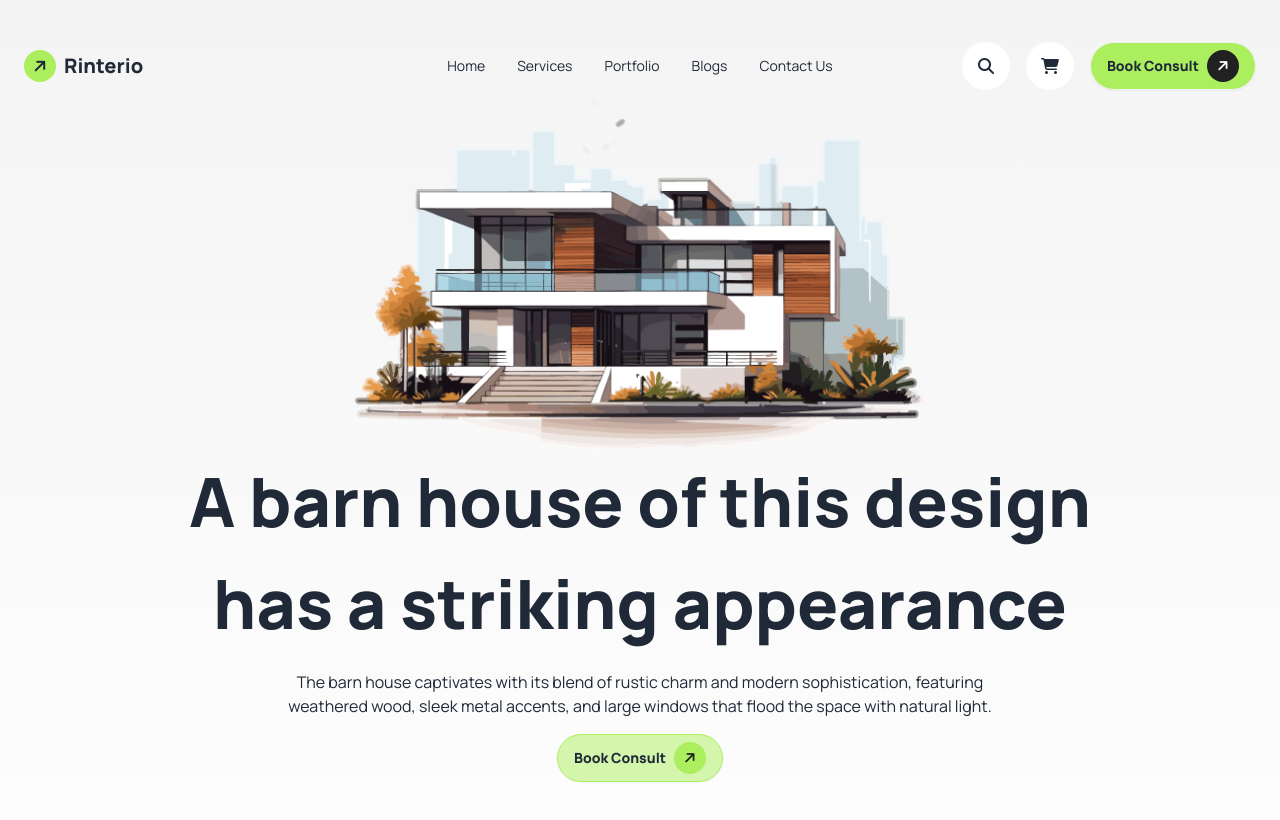
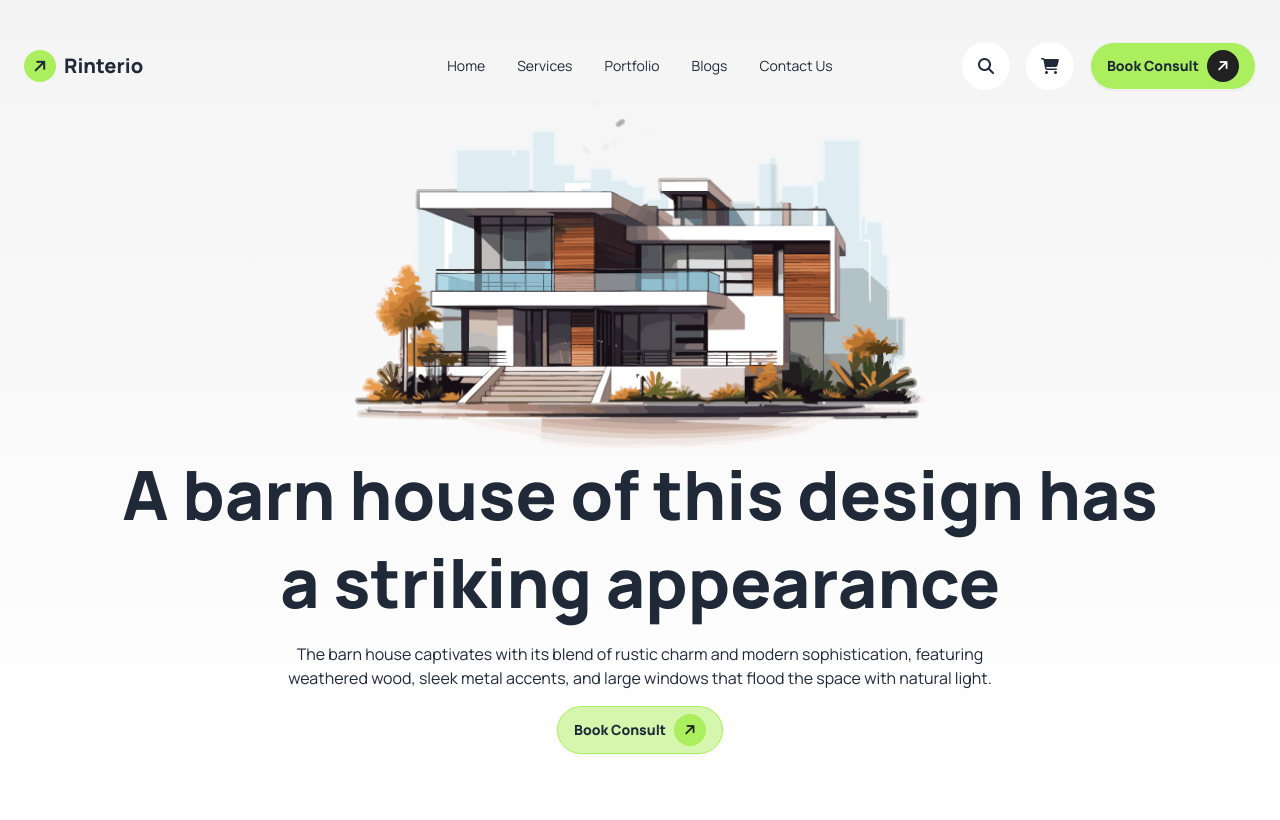
Before and after one commit to raufurislam/Rinterio-A3, a plain HTML site: page index.html in a window 1280 px wide. Drawn offline with nearby package versions, Linux system fonts and the light colour scheme.

Commit message:
header done

```diff
--- a/index.html
+++ b/index.html
@@ -45,7 +45,7 @@
   </head>
   <body class="font-manrope bg-[#F4F4F4]">
     <!-- Header  -->
-    <header class="bg-gradient-to-t from-[#FFFFFF] h-[1000px] w-full p-4">
+    <header class="bg-gradient-to-t from-[#FFFFFF] w-full p-4">
       <nav class="md:container mx-auto bg-transparent pt-4">
         <div class="navbar">
           <!-- text starts -->
@@ -120,7 +120,9 @@
       <!-- Hero section  -->
       <div class="md:container mx-auto text-center">
         <img class="max-w-1/2 mx-auto" src="./image/banner.png" alt="" />
-        <h1 class="font-extrabold text-[28px] lg:text-[68px] lg:w-4/5 mx-auto">
+        <h1
+          class="font-extrabold text-[28px] lg:text-[68px] lg:w-5/6 mx-auto leading-[88px]"
+        >
           A barn house of this design has a striking appearance
         </h1>
         <p class="lg:w-3/5 text-center mx-auto m-4">
```
